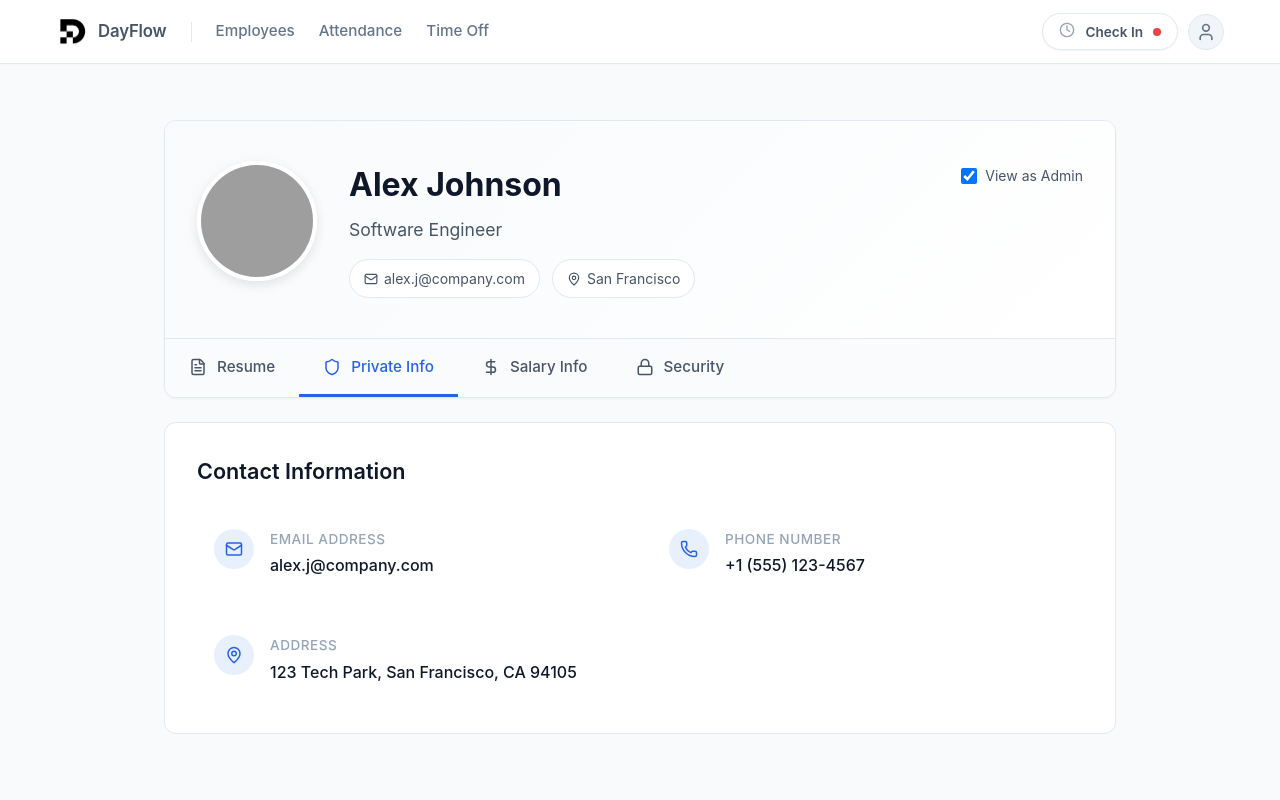
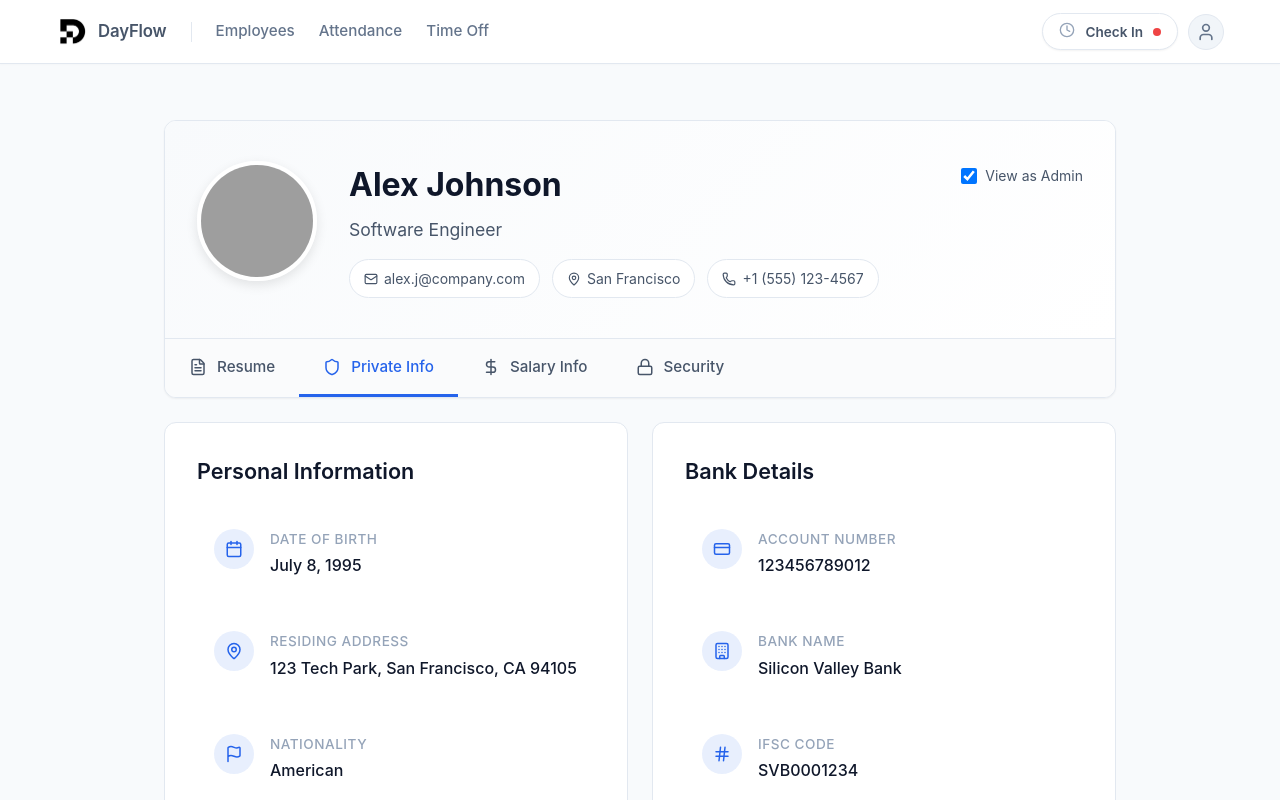
Before and after one commit to smitgoyani123/Dayflow, a React (Vite) app: page /profile/me in a window 1280 px wide. Both pictures are taken after a click on the button "Private Info". Shown: the top 800 px of the page. Built offline with nearby package versions, Linux system fonts and the light colour scheme; grey boxes are pictures that could not be loaded.

Commit message:
added PrivateInfo details

```diff
--- a/src/pages/Profile.jsx
+++ b/src/pages/Profile.jsx
@@ -1,7 +1,7 @@
 
 import React, { useState } from 'react';
 import { useParams } from 'react-router-dom';
-import { Mail, Phone, MapPin, Briefcase, Calendar, Shield, DollarSign, FileText, Lock, User, Edit2, Plus, X, Check } from 'lucide-react';
+import { Mail, Phone, MapPin, Briefcase, Calendar, Shield, DollarSign, FileText, Lock, User, Edit2, Plus, X, Check, Flag, Users, CreditCard, Building, Hash } from 'lucide-react';
 
 const Profile = () => {
     const { id } = useParams();
@@ -23,6 +23,18 @@
         jobLove: 'I love solving complex problems and building tools that make people\'s lives easier. The collaborative culture here is amazing.',
         hobbies: 'Hiking, Photography, Open Source Contributing, Sci-Fi Novels',
         address: '123 Tech Park, San Francisco, CA 94105',
+        dob: 'July 8, 1995',
+        nationality: 'American',
+        gender: 'Male',
+        maritalStatus: 'Single',
+        bankDetails: {
+            bankName: 'Silicon Valley Bank',
+            accountNo: '123456789012',
+            ifsc: 'SVB0001234',
+            pan: 'ABCDE1234F',
+            uan: '100000000000',
+            empCode: 'EMP001'
+        }
     });
 
     // Handlers for updates
@@ -259,25 +271,84 @@
                 return (
                     <div className="tab-content">
                         <div className="private-section">
+                            <div className="private-info-grid-container">
+                                {/* Left Column: Personal Info */}
                                 <div className="section-card">
-                                <h3 className="section-title">Contact Information</h3>
-                                <div className="info-grid-private">
+                                    <h3 className="section-title">Personal Information</h3>
+                                    <div className="info-grid-private-col">
                                         <InfoItem
-                                        label="Email Address"
+                                            label="Date of Birth"
+                                            value={employee.dob}
+                                            icon={<Calendar size={18} />}
+                                        />
+                                        <InfoItem
+                                            label="Residing Address"
+                                            value={employee.address}
+                                            icon={<MapPin size={18} />}
+                                        />
+                                        <InfoItem
+                                            label="Nationality"
+                                            value={employee.nationality}
+                                            icon={<Flag size={18} />}
+                                        />
+                                        <InfoItem
+                                            label="Personal Email"
                                             value={employee.email}
                                             icon={<Mail size={18} />}
                                         />
                                         <InfoItem
-                                        label="Phone Number"
-                                        value={employee.phone}
-                                        icon={<Phone size={18} />}
+                                            label="Gender"
+                                            value={employee.gender}
+                                            icon={<User size={18} />}
                                         />
                                         <InfoItem
-                                        label="Address"
-                                        value={employee.address}
-                                        icon={<MapPin size={18} />}
-                                        fullWidth={true}
+                                            label="Marital Status"
+                                            value={employee.maritalStatus}
+                                            icon={<Users size={18} />}
                                         />
+                                        <InfoItem
+                                            label="Date of Joining"
+                                            value={employee.joinDate}
+                                            icon={<Calendar size={18} />}
+                                        />
+                                    </div>
+                                </div>
+
+                                {/* Right Column: Bank Details */}
+                                <div className="section-card">
+                                    <h3 className="section-title">Bank Details</h3>
+                                    <div className="info-grid-private-col">
+                                        <InfoItem
+                                            label="Account Number"
+                                            value={employee.bankDetails.accountNo}
+                                            icon={<CreditCard size={18} />}
+                                        />
+                                        <InfoItem
+                                            label="Bank Name"
+                                            value={employee.bankDetails.bankName}
+                                            icon={<Building size={18} />}
+                                        />
+                                        <InfoItem
+                                            label="IFSC Code"
+                                            value={employee.bankDetails.ifsc}
+                                            icon={<Hash size={18} />}
+                                        />
+                                        <InfoItem
+                                            label="PAN No"
+                                            value={employee.bankDetails.pan}
+                                            icon={<FileText size={18} />}
+                                        />
+                                        <InfoItem
+                                            label="UAN NO"
+                                            value={employee.bankDetails.uan}
+                                            icon={<FileText size={18} />}
+                                        />
+                                        <InfoItem
+                                            label="Emp Code"
+                                            value={employee.bankDetails.empCode}
+                                            icon={<Briefcase size={18} />}
+                                        />
+                                    </div>
                                 </div>
                             </div>
                         </div>
@@ -340,6 +411,10 @@
                             <span className="info-pill">
                                 <MapPin size={14} />
                                 <span className="text-sm">San Francisco</span>
+                            </span>
+                            <span className="info-pill">
+                                <Phone size={14} />
+                                <span className="text-sm">{employee.phone}</span>
                             </span>
                         </div>
                     </div>
@@ -709,15 +784,25 @@
                 }
 
                 /* Info Grid */
+                .private-info-grid-container {
+                    display: grid;
+                    grid-template-columns: 1fr 1fr;
+                    gap: 24px;
+                }
+                @media (max-width: 900px) {
+                    .private-info-grid-container {
+                        grid-template-columns: 1fr;
+                    }
+                }
                 .info-grid {
                     display: grid;
                     grid-template-columns: repeat(auto-fill, minmax(280px, 1fr));
                     gap: 24px;
                 }
-                .info-grid-private {
-                    display: grid;
-                    grid-template-columns: repeat(auto-fill, minmax(280px, 1fr));
-                    gap: 24px;
+                .info-grid-private-col {
+                    display: flex;
+                    flex-direction: column;
+                    gap: 20px;
                 }
                 .info-item {
                     display: flex;
```
Lines whose indentation alone changed are shown as unchanged.
